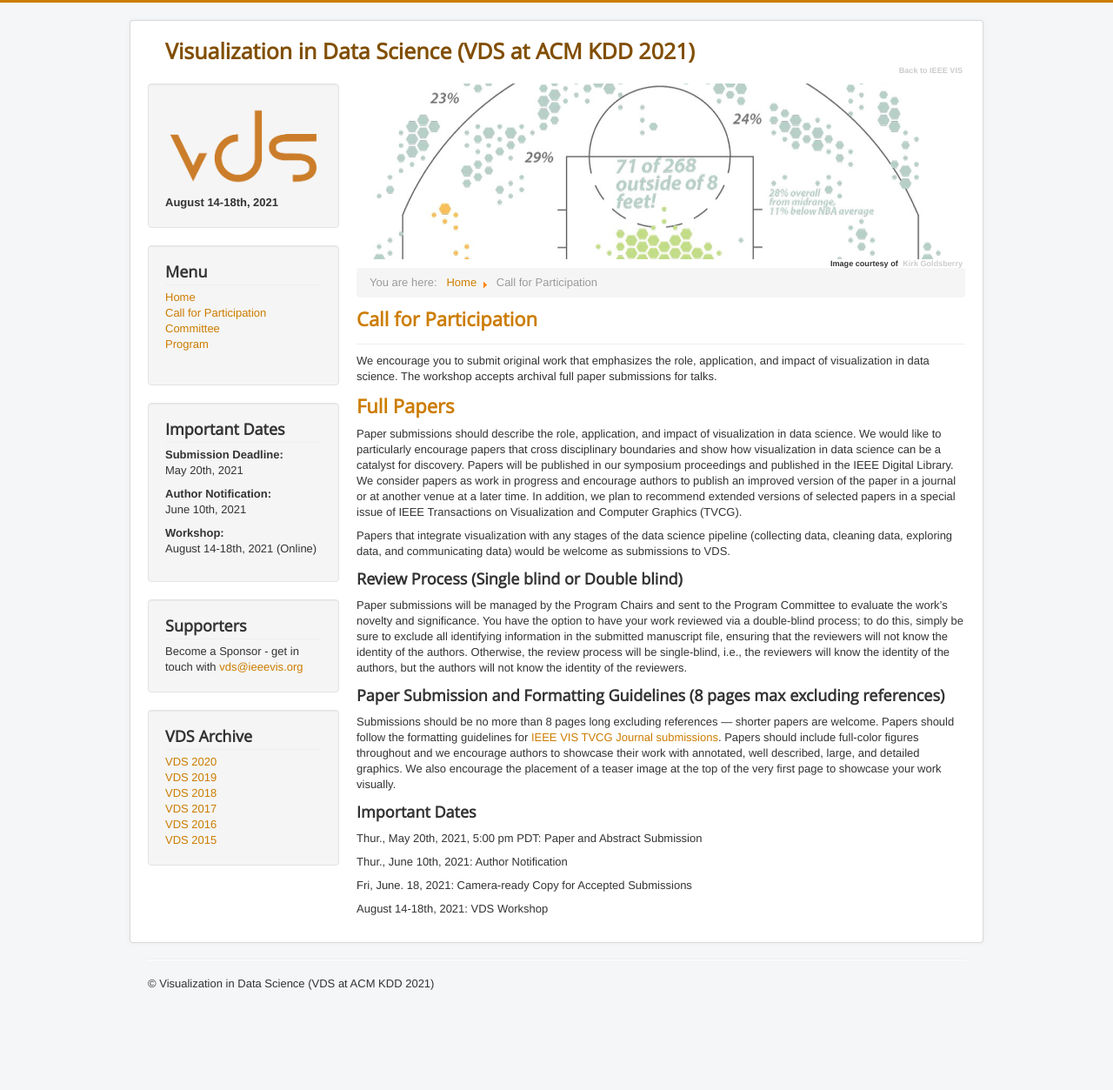
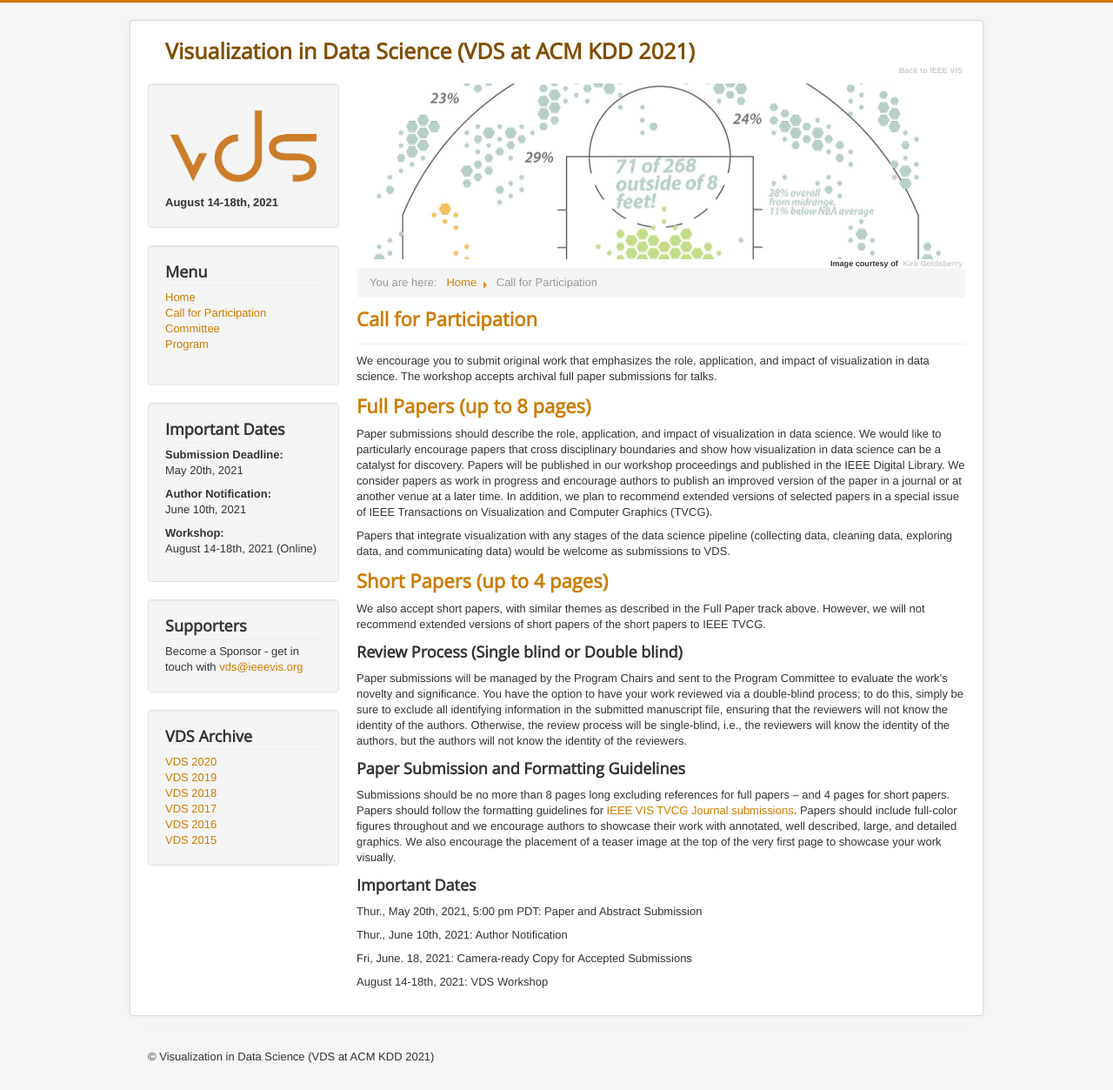
Before and after one commit to visualdatascience/2022, a Jekyll site: the page built from cfp.md, in a window 1280 px wide. Shown: the whole page at 87% size. Built offline with Jekyll 4.4.1, drawn with Linux system fonts in a browser that asks for light colours; before the commit the page ends 1169 px from its top, so only the background shows below that.

Commit message:
updated cfp

```diff
--- a/cfp.md
+++ b/cfp.md
@@ -6,21 +6,23 @@ permalink: /cfp/
 
 We encourage you to submit original work that emphasizes the role, application, and impact of visualization in data science. The workshop accepts archival full paper submissions for talks.
 
-## Full Papers
+## Full Papers (up to 8 pages)
 
-Paper submissions should describe the role, application, and impact of visualization in data science. We would like to particularly encourage papers that cross disciplinary boundaries and show how visualization in data science can be a catalyst for discovery. Papers will be published in our symposium proceedings and published in the IEEE Digital Library. We consider papers as work in progress and encourage authors to publish an improved version of the paper in a journal or at another venue at a later time. In addition, we plan to recommend extended versions of selected papers in a special issue of IEEE Transactions on Visualization and Computer Graphics (TVCG).
+Paper submissions should describe the role, application, and impact of visualization in data science. We would like to particularly encourage papers that cross disciplinary boundaries and show how visualization in data science can be a catalyst for discovery. Papers will be published in our workshop proceedings and published in the IEEE Digital Library. We consider papers as work in progress and encourage authors to publish an improved version of the paper in a journal or at another venue at a later time. In addition, we plan to recommend extended versions of selected papers in a special issue of IEEE Transactions on Visualization and Computer Graphics (TVCG).
 
 Papers that integrate visualization with any stages of the data science pipeline (collecting data, cleaning data, exploring data, and communicating data) would be welcome as submissions to VDS.
 
+## Short Papers (up to 4 pages)
+
+We also accept short papers, with similar themes as described in the Full Paper track above.  However, we will not recommend extended versions of short papers of the short papers to IEEE TVCG.
 
 ### Review Process (Single blind or Double blind)
 
 Paper submissions will be managed by the Program Chairs and sent to the Program Committee to evaluate the work’s novelty and significance. You have the option to have your work reviewed via a double-blind process; to do this, simply be sure to exclude all identifying information in the submitted manuscript file, ensuring that the reviewers will not know the identity of the authors. Otherwise, the review process will be single-blind, i.e., the reviewers will know the identity of the authors, but the authors will not know the identity of the reviewers.
 
+### Paper Submission and Formatting Guidelines
 
-### Paper Submission and Formatting Guidelines (8 pages max excluding references)
-
-Submissions should be no more than 8 pages long excluding references — shorter papers are welcome.  Papers should follow the formatting guidelines for [IEEE VIS TVCG Journal submissions](https://tc.computer.org/vgtc/publications/journal).  Papers should include full-color figures throughout and we encourage authors to showcase their work with annotated, well described, large, and detailed graphics. We also encourage the placement of a teaser image at the top of the very first page to showcase your work visually.
+Submissions should be no more than 8 pages long excluding references for full papers -- and 4 pages for short papers.  Papers should follow the formatting guidelines for [IEEE VIS TVCG Journal submissions](https://tc.computer.org/vgtc/publications/journal).  Papers should include full-color figures throughout and we encourage authors to showcase their work with annotated, well described, large, and detailed graphics. We also encourage the placement of a teaser image at the top of the very first page to showcase your work visually.
 
 <!-- To submit a paper please use the [Precision Conference System](https://new.precisionconference.com/submissions).  -->
 
```
Also changed, not shown: index.md (+4 -0 lines).
